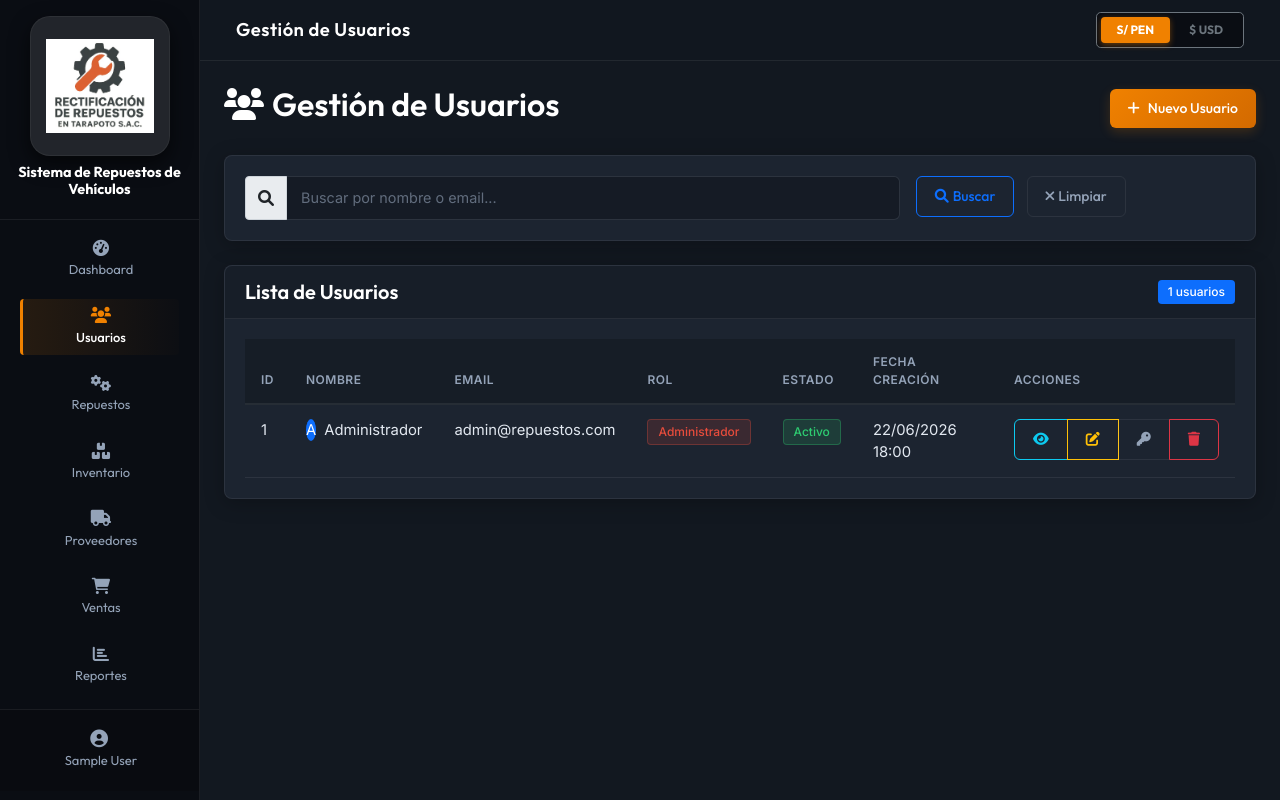
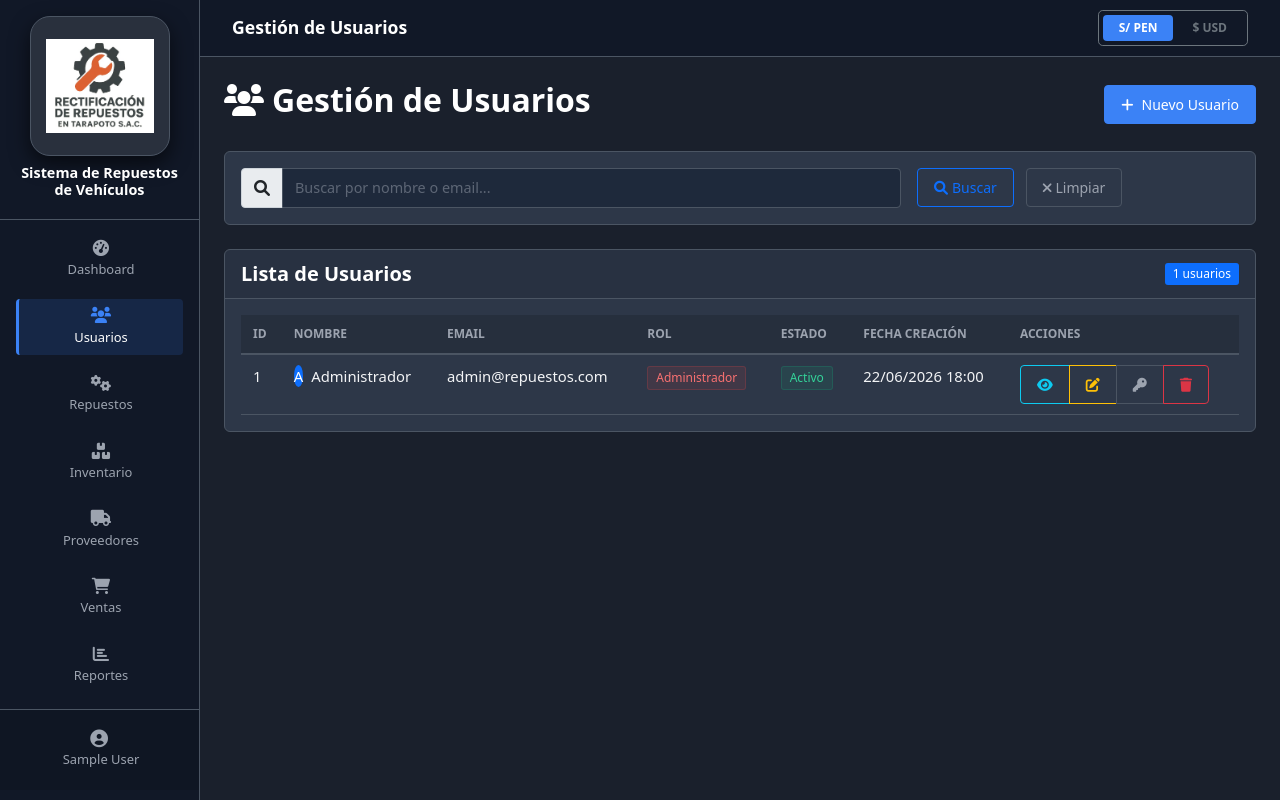
Before and after one commit to Kopozz/Sistema_Inventario_2026, a PHP site: page /ING/usuarios in a window 1280 px wide. Run offline with PHP 8.4, Linux system fonts and the light colour scheme; the visitor is signed in with stand-in values (Sample User, id 1); data comes from the database, SQL or seed files in the repository.

Commit message:
Redisenio simple: remover gradientes premium, sombras complejas y animaciones dinamicas para simplificar interfaz visual

```diff
--- a/miapp/src/Views/layouts/app.php
+++ b/miapp/src/Views/layouts/app.php
@@ -10,20 +10,20 @@
     <link href="https://fonts.googleapis.com/css2?family=Inter:wght@300;400;500;600;700&family=Outfit:wght@400;500;600;700&display=swap" rel="stylesheet">
     <style>
         :root {
-            --bg-main: #121820;
-            --bg-sidebar: #0a0d13;
-            --bg-card: #1c2430;
-            --bg-input: #151b25;
-            --text-main: #e2e8f0;
-            --text-muted: #94a3b8;
-            --color-primary: #f08100;
-            --color-primary-hover: #d36a00;
-            --color-accent: #66c0f4;
-            --color-success: #2ecc71;
-            --color-danger: #e74c3c;
-            --border-subtle: rgba(255, 255, 255, 0.07);
-            --font-title: 'Outfit', sans-serif;
-            --font-body: 'Inter', sans-serif;
+            --bg-main: #1a202c;
+            --bg-sidebar: #111827;
+            --bg-card: #2d3748;
+            --bg-input: #1e293b;
+            --text-main: #f3f4f6;
+            --text-muted: #9ca3af;
+            --color-primary: #3b82f6;
+            --color-primary-hover: #2563eb;
+            --color-accent: #06b6d4;
+            --color-success: #10b981;
+            --color-danger: #ef4444;
+            --border-subtle: #4b5563;
+            --font-title: 'system-ui', -apple-system, sans-serif;
+            --font-body: 'system-ui', -apple-system, sans-serif;
         }
 
         body {
@@ -54,40 +54,36 @@
         .sidebar .nav-link {
             color: var(--text-muted) !important;
             font-family: var(--font-title);
-            transition: all 0.25s cubic-bezier(0.4, 0, 0.2, 1);
-            border-radius: 6px;
-            margin: 4px 12px;
+            border-radius: 4px;
+            margin: 4px 8px;
             display: flex;
             flex-direction: column;
             align-items: center;
             justify-content: center;
             border-left: 3px solid transparent;
+            padding: 8px 0 !important;
         }
 
         .sidebar .nav-link i {
             color: var(--text-muted);
-            font-size: 1.15rem;
-            margin-bottom: 3px;
-            transition: transform 0.25s ease, color 0.25s ease;
+            font-size: 1.1rem;
+            margin-bottom: 2px;
         }
 
         .sidebar .nav-link:hover {
             color: #ffffff !important;
-            background-color: rgba(255, 255, 255, 0.03);
-            transform: none;
+            background-color: rgba(255, 255, 255, 0.05);
         }
 
         .sidebar .nav-link:hover i {
-            transform: translateY(-2px);
             color: var(--color-primary);
         }
 
         .sidebar .nav-link.active {
             color: #ffffff !important;
-            background: linear-gradient(90deg, rgba(240, 129, 0, 0.12) 0%, rgba(240, 129, 0, 0.01) 100%) !important;
+            background: rgba(59, 130, 246, 0.15) !important;
             border-left: 3px solid var(--color-primary) !important;
             font-weight: 500;
-            box-shadow: none !important;
         }
 
         .sidebar .nav-link.active i {
@@ -100,20 +96,13 @@
         }
 
         .logo-img {
-            transition: all 0.3s cubic-bezier(0.4, 0, 0.2, 1);
-            border: 1px solid rgba(255, 255, 255, 0.05);
-        }
-
-        .logo-img:hover {
-            transform: scale(1.03);
-            box-shadow: 0 10px 25px rgba(0,0,0,0.5) !important;
-            border-color: var(--color-primary);
+            border: 1px solid var(--border-subtle);
         }
 
         /* Footer del Sidebar */
         .sidebar-footer {
             border-top: 1px solid var(--border-subtle) !important;
-            background-color: rgba(0, 0, 0, 0.15);
+            background-color: rgba(0, 0, 0, 0.1);
             flex-shrink: 0;
         }
 
@@ -140,34 +129,31 @@
 
         /* Navbar superior */
         .navbar {
-            background-color: rgba(18, 24, 32, 0.8) !important;
-            backdrop-filter: blur(12px);
+            background-color: var(--bg-sidebar) !important;
             border-bottom: 1px solid var(--border-subtle);
-            padding: 12px 24px !important;
+            padding: 10px 20px !important;
         }
 
         .navbar-brand {
-            font-size: 1.15rem;
-            letter-spacing: 0.5px;
+            font-size: 1.1rem;
         }
 
         /* Cards de contenido */
         .card {
             background-color: var(--bg-card) !important;
             border: 1px solid var(--border-subtle) !important;
-            border-radius: 8px !important;
-            box-shadow: 0 4px 20px rgba(0,0,0,0.25) !important;
+            border-radius: 6px !important;
             overflow: hidden;
         }
 
         .card-header {
-            background-color: rgba(0, 0, 0, 0.15) !important;
+            background-color: rgba(0, 0, 0, 0.1) !important;
             border-bottom: 1px solid var(--border-subtle) !important;
-            padding: 14px 20px !important;
+            padding: 12px 16px !important;
         }
 
         .card-body {
-            padding: 20px !important;
+            padding: 16px !important;
         }
 
         /* Inputs de formularios */
@@ -177,78 +163,69 @@
             color: var(--text-main) !important;
             font-family: var(--font-body);
             font-size: 0.9rem;
-            padding: 10px 14px;
-            border-radius: 6px;
-            transition: all 0.2s ease;
+            padding: 8px 12px;
+            border-radius: 4px;
         }
 
         .form-control:focus, .form-select:focus {
             border-color: var(--color-primary) !important;
-            box-shadow: 0 0 0 3px rgba(240, 129, 0, 0.15) !important;
+            box-shadow: 0 0 0 2px rgba(59, 130, 246, 0.25) !important;
             outline: 0;
         }
 
         .form-control::placeholder {
             color: var(--text-muted) !important;
-            opacity: 0.6;
+            opacity: 0.5;
         }
 
         .form-label {
             color: var(--text-muted);
             font-weight: 500;
             font-size: 0.85rem;
-            margin-bottom: 6px;
+            margin-bottom: 4px;
             text-transform: uppercase;
-            letter-spacing: 0.5px;
         }
 
-        /* Botones con estilo moderno */
+        /* Botones estándar */
         .btn {
             font-family: var(--font-title);
             font-weight: 500;
-            padding: 9px 18px;
+            padding: 8px 16px;
             font-size: 0.875rem;
-            border-radius: 6px;
-            transition: all 0.25s cubic-bezier(0.4, 0, 0.2, 1);
+            border-radius: 4px;
         }
 
         .btn-primary {
-            background: linear-gradient(135deg, var(--color-primary) 0%, var(--color-primary-hover) 100%) !important;
-            border: none !important;
+            background-color: var(--color-primary) !important;
+            border: 1px solid var(--color-primary) !important;
             color: #ffffff !important;
-            box-shadow: 0 4px 12px rgba(240, 129, 0, 0.2) !important;
         }
 
         .btn-primary:hover {
-            background: linear-gradient(135deg, var(--color-primary-hover) 0%, #be5500 100%) !important;
-            box-shadow: 0 6px 16px rgba(240, 129, 0, 0.3) !important;
-            transform: translateY(-1px);
+            background-color: var(--color-primary-hover) !important;
+            border-color: var(--color-primary-hover) !important;
         }
 
         .btn-success {
-            background: linear-gradient(135deg, #27ae60 0%, #1e8449 100%) !important;
-            border: none !important;
+            background-color: var(--color-success) !important;
+            border: 1px solid var(--color-success) !important;
             color: #ffffff !important;
-            box-shadow: 0 4px 12px rgba(39, 174, 96, 0.2) !important;
         }
 
         .btn-success:hover {
-            background: linear-gradient(135deg, #1e8449 0%, #145a32 100%) !important;
-            box-shadow: 0 6px 16px rgba(39, 174, 96, 0.3) !important;
-            transform: translateY(-1px);
+            background-color: #059669 !important;
+            border-color: #059669 !important;
         }
 
         .btn-danger {
-            background: linear-gradient(135deg, #e74c3c 0%, #c0392b 100%) !important;
-            border: none !important;
+            background-color: var(--color-danger) !important;
+            border: 1px solid var(--color-danger) !important;
             color: #ffffff !important;
-            box-shadow: 0 4px 12px rgba(231, 76, 60, 0.2) !important;
         }
 
         .btn-danger:hover {
-            background: linear-gradient(135deg, #c0392b 0%, #962d22 100%) !important;
-            box-shadow: 0 6px 16px rgba(231, 76, 60, 0.3) !important;
-            transform: translateY(-1px);
+            background-color: #dc2626 !important;
+            border-color: #dc2626 !important;
         }
 
         .btn-outline-secondary {
@@ -260,24 +237,21 @@
         .btn-outline-secondary:hover {
             background-color: rgba(255, 255, 255, 0.05) !important;
             color: #ffffff !important;
-            border-color: rgba(255, 255, 255, 0.25) !important;
         }
 
         /* Tablas */
         .table {
             color: var(--text-main) !important;
-            border-collapse: separate;
-            border-spacing: 0;
         }
 
         .table > :not(caption) > * > * {
             background-color: transparent !important;
             border-bottom: 1px solid var(--border-subtle) !important;
-            padding: 14px 16px !important;
+            padding: 10px 12px !important;
         }
 
         .table-light {
-            background-color: rgba(0, 0, 0, 0.2) !important;
+            background-color: rgba(0, 0, 0, 0.15) !important;
         }
 
         .table-light th {
@@ -285,13 +259,11 @@
             font-weight: 600;
             text-transform: uppercase;
             font-size: 0.75rem;
-            letter-spacing: 0.5px;
             border-bottom: 2px solid var(--border-subtle) !important;
         }
 
         .table-hover tbody tr:hover {
-            background-color: rgba(255, 255, 255, 0.02) !important;
-            cursor: pointer;
+            background-color: rgba(255, 255, 255, 0.03) !important;
         }
 
         /* Alertas */
@@ -299,65 +271,60 @@
             background-color: var(--bg-card) !important;
             border: 1px solid var(--border-subtle) !important;
             color: var(--text-main) !important;
-            border-radius: 8px;
-            box-shadow: 0 4px 12px rgba(0,0,0,0.15);
+            border-radius: 4px;
         }
 
         .alert-success {
-            border-left: 4px solid var(--color-success) !important;
+            border-left: 3px solid var(--color-success) !important;
         }
 
         .alert-danger {
-            border-left: 4px solid var(--color-danger) !important;
+            border-left: 3px solid var(--color-danger) !important;
         }
 
         /* Badges */
         .badge {
-            padding: 6px 10px !important;
+            padding: 5px 8px !important;
             font-weight: 500 !important;
             font-size: 0.75rem !important;
-            border-radius: 4px !important;
+            border-radius: 3px !important;
         }
 
         .bg-success {
-            background-color: rgba(46, 204, 113, 0.15) !important;
-            color: #2ecc71 !important;
-            border: 1px solid rgba(46, 204, 113, 0.3) !important;
+            background-color: rgba(16, 185, 129, 0.1) !important;
+            color: #34d399 !important;
+            border: 1px solid rgba(16, 185, 129, 0.2) !important;
         }
 
         .bg-danger {
-            background-color: rgba(231, 76, 60, 0.15) !important;
-            color: #e74c3c !important;
-            border: 1px solid rgba(231, 76, 60, 0.3) !important;
+            background-color: rgba(239, 68, 68, 0.1) !important;
+            color: #f87171 !important;
+            border: 1px solid rgba(239, 68, 68, 0.2) !important;
         }
 
         .bg-info {
-            background-color: rgba(102, 192, 244, 0.15) !important;
-            color: #66c0f4 !important;
-            border: 1px solid rgba(102, 192, 244, 0.3) !important;
+            background-color: rgba(6, 182, 212, 0.1) !important;
+            color: #22d3ee !important;
+            border: 1px solid rgba(6, 182, 212, 0.2) !important;
         }
 
         .bg-warning {
-            background-color: rgba(240, 129, 0, 0.15) !important;
-            color: #ff9f43 !important;
-            border: 1px solid rgba(240, 129, 0, 0.3) !important;
+            background-color: rgba(245, 158, 11, 0.1) !important;
+            color: #fbbf24 !important;
+            border: 1px solid rgba(245, 158, 11, 0.2) !important;
         }
 
         /* Dashboard metrics cards */
         .row.g-3.mb-4 > div:nth-child(1) > .card {
-            background: linear-gradient(135deg, rgba(240, 129, 0, 0.12), rgba(240, 129, 0, 0.02)) !important;
             border-top: 3px solid var(--color-primary) !important;
         }
         .row.g-3.mb-4 > div:nth-child(2) > .card {
-            background: linear-gradient(135deg, rgba(46, 204, 113, 0.12), rgba(46, 204, 113, 0.02)) !important;
             border-top: 3px solid var(--color-success) !important;
         }
         .row.g-3.mb-4 > div:nth-child(3) > .card {
-            background: linear-gradient(135deg, rgba(231, 76, 60, 0.12), rgba(231, 76, 60, 0.02)) !important;
             border-top: 3px solid var(--color-danger) !important;
         }
         .row.g-3.mb-4 > div:nth-child(4) > .card {
-            background: linear-gradient(135deg, rgba(102, 192, 244, 0.12), rgba(102, 192, 244, 0.02)) !important;
             border-top: 3px solid var(--color-accent) !important;
         }
 
@@ -366,13 +333,12 @@
         }
         .row.g-3.mb-4 .card-body a {
             color: var(--text-muted) !important;
-            transition: color 0.2s ease;
         }
         .row.g-3.mb-4 .card-body a:hover {
             color: #ffffff !important;
         }
         .row.g-3.mb-4 .rounded-circle {
-            background: rgba(255, 255, 255, 0.03) !important;
+            background: rgba(255, 255, 255, 0.02) !important;
             border: 1px solid var(--border-subtle) !important;
         }
         .row.g-3.mb-4 div:nth-child(1) .rounded-circle i { color: var(--color-primary) !important; }
@@ -393,7 +359,7 @@
         }
 
         .page-item.active .page-link {
-            background: var(--color-primary) !important;
+            background-color: var(--color-primary) !important;
             border-color: var(--color-primary) !important;
             color: #ffffff !important;
         }
@@ -402,7 +368,6 @@
         .dropdown-menu-dark {
             background-color: var(--bg-card) !important;
             border: 1px solid var(--border-subtle) !important;
-            box-shadow: 0 10px 20px rgba(0,0,0,0.4) !important;
         }
 
         .dropdown-item {
@@ -410,14 +375,13 @@
         }
 
         .dropdown-item:hover {
-            background-color: rgba(255, 255, 255, 0.03) !important;
+            background-color: rgba(255, 255, 255, 0.05) !important;
             color: #ffffff !important;
         }
 
         #switch-currency-pen.active, #switch-currency-usd.active {
             background-color: var(--color-primary) !important;
             color: #ffffff !important;
-            box-shadow: 0 2px 6px rgba(240, 129, 0, 0.4) !important;
         }
     </style>
 </head>
```
Also changed, not shown: miapp/src/Views/auth/login.php (+35 -71 lines).
